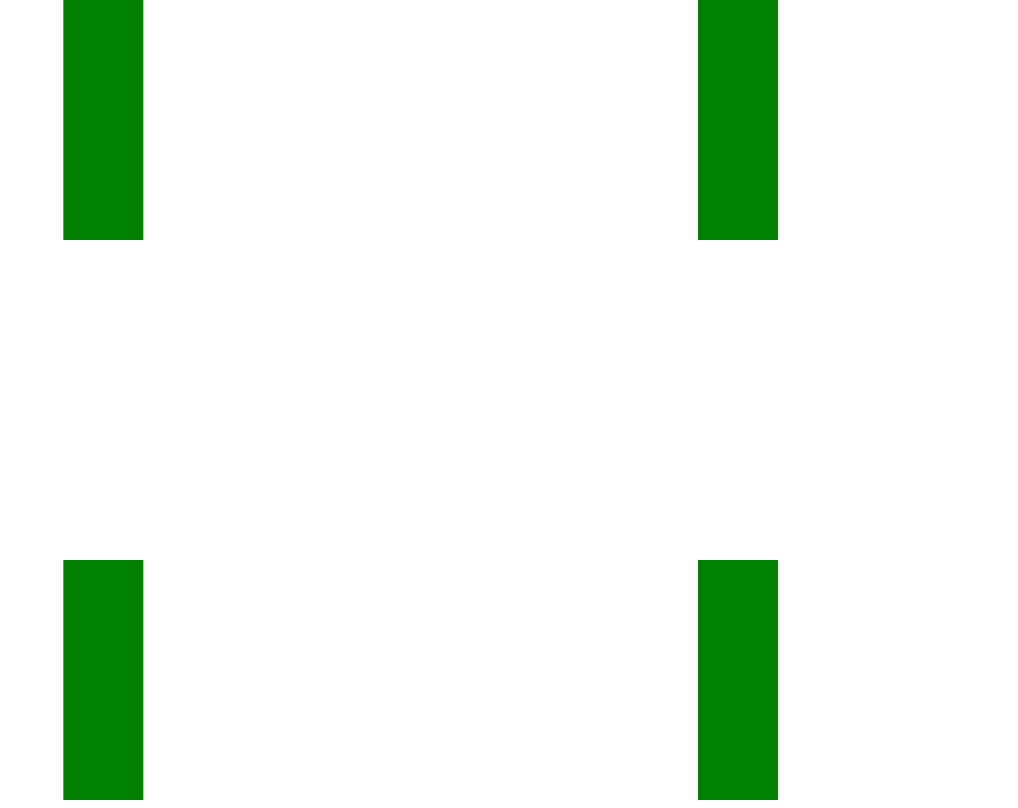
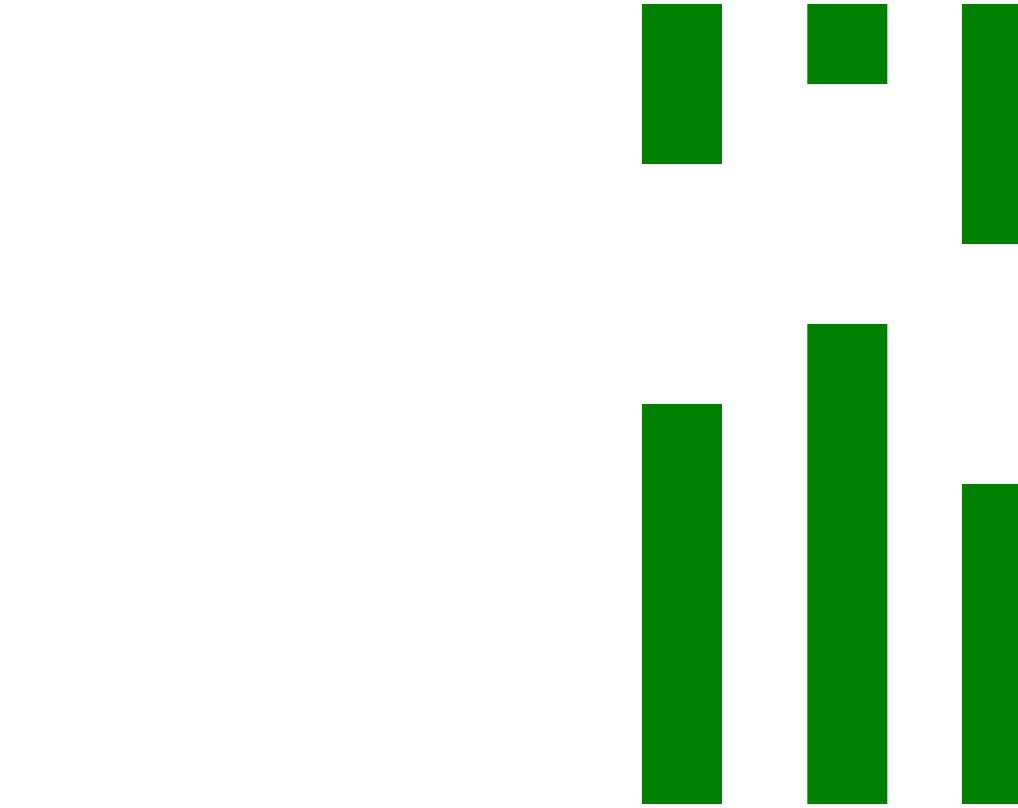
Before and after one commit to RobertoNovelo/Stampy-Bird, a website built with webpack: page index.html in a window 1280 px wide. Shown: the whole page, without its empty margins (262-1280 px from the left). Built offline with nearby package versions, Linux system fonts and the light colour scheme.

Commit message:
Random Pipe Height Generation

```diff
--- a/src/css/index.less
+++ b/src/css/index.less
@@ -1,5 +1,9 @@
+*{
+	box-sizing: border-box;
+}
+
 html, body {
-    margin: 0;
+    margin: 2px;
     padding: 0;
     width: 100%;
     height: 100%;
--- a/src/js/components/graphics/pipe.js
+++ b/src/js/components/graphics/pipe.js
@@ -1,15 +1,32 @@
 var PipeGraphicsComponent = function(entity) {
     this.entity = entity;
+    this.canvas = document.getElementById('main-canvas');
 };
 
 PipeGraphicsComponent.prototype.draw = function(context) {
     var position = this.entity.components.physics.position;
 
     context.save();
-    context.translate(position.x, position.y);
+    if(position.topPipe)
+    {
+        context.translate(position.x, position.y - position.offset);
+    }
+    else
+    {
+        context.translate(position.x, position.y);
+    }
+
     context.fillStyle = "green";
 	context.beginPath();
-	context.rect(0, 0, .1, .3);
+    if(position.topPipe)
+    {
+        context.rect(0, 0, .1, .4 + position.offset);
+    }
+    else
+    {
+        context.rect(0, 0, .1, .4 - position.offset);
+    }
+
 	context.closePath();
 	context.fill();
     context.restore();
--- a/src/js/entities/pipe.js
+++ b/src/js/entities/pipe.js
@@ -3,14 +3,43 @@ var graphicsComponent = require("../components/graphics/pipe");
 var collisionComponent = require("../components/collision/rect");
 // var settings = require("../settings");
 
-var Pipe = function(x,y) {
-
+var Pipe = function(topPipe,offset)
+{
     var physics = new physicsComponent.PhysicsComponent(this);
-    physics.position.y = x;
-    physics.position.x = y;
+    var graphics = new graphicsComponent.PipeGraphicsComponent(this);
+    physics.position.topPipe = topPipe;
+    if(topPipe)
+    {
+        physics.position.y = 0.7;
+    }
+    else
+    {
+        physics.position.y = 0;
+    }
+    physics.position.x = 4000/graphics.canvas.width;
     physics.velocity.x = -0.4;
 
-    var graphics = new graphicsComponent.PipeGraphicsComponent(this);
+    switch(offset) {
+        case 0:
+            physics.position.offset = -0.2;
+            break;
+        case 1:
+            physics.position.offset = -0.1;
+            break;
+        case 3:
+            physics.position.offset = 0;
+            break;
+        case 4:
+            physics.position.offset = 0.1;
+            break;
+        case 5:
+            physics.position.offset = 0.2;
+            break;
+        default:
+            physics.position.offset = 0;
+            break;
+    }
+
     var collision = new collisionComponent.RectCollisionComponent(this, 0.02);
     collision.onCollision = this.onCollision.bind(this);
 
--- a/src/js/flappy_bird.js
+++ b/src/js/flappy_bird.js
@@ -7,7 +7,7 @@ var bird = require('./entities/bird');
 var pipe = require('./entities/pipe');
 
 var FlappyBird = function() {
-    this.entities = [new bird.Bird(),new pipe.Pipe(0,1),new pipe.Pipe(.7,1)];
+    this.entities = [new bird.Bird()];
     this.graphics = new graphicsSystem.GraphicsSystem(this.entities);
     this.physics = new physicsSystem.PhysicsSystem(this.entities);
     this.input = new inputSystem.InputSystem(this.entities);
--- a/src/js/systems/pipespawn.js
+++ b/src/js/systems/pipespawn.js
@@ -5,11 +5,12 @@ var PipeSpawnSystem = function(entities) {
 };
 
 PipeSpawnSystem.prototype.run = function() {
-    this.interval = window.setInterval(this.tick.bind(this), 2000);
+    this.interval = window.setInterval(this.tick.bind(this), 500);
 }
 
 PipeSpawnSystem.prototype.tick = function() {
-    this.entities.push(new pipe.Pipe(0,1),new pipe.Pipe(.7,1));
+	var offset = Math.floor(Math.random() * 6);
+    this.entities.push(new pipe.Pipe(true,offset),new pipe.Pipe(false,offset));
 };
 
 exports.PipeSpawnSystem = PipeSpawnSystem;
```
Also changed, not shown: build/stampy-bird.1.0.0.js, build/stampy-bird.css, build/stampy-bird.js, 3 other files.
